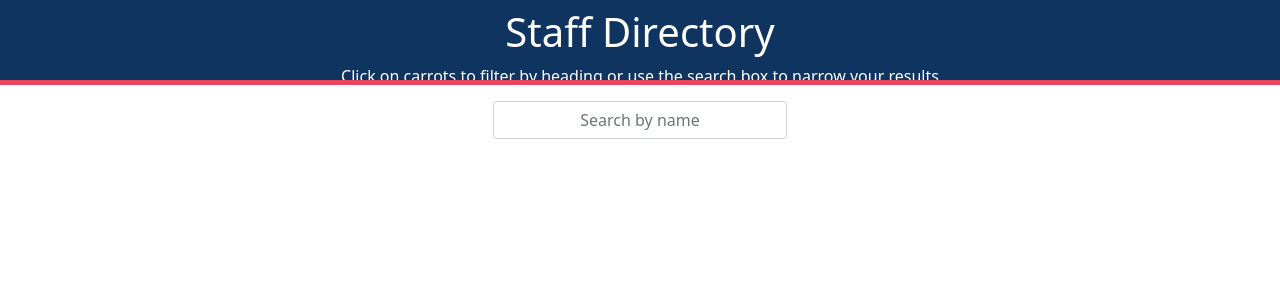
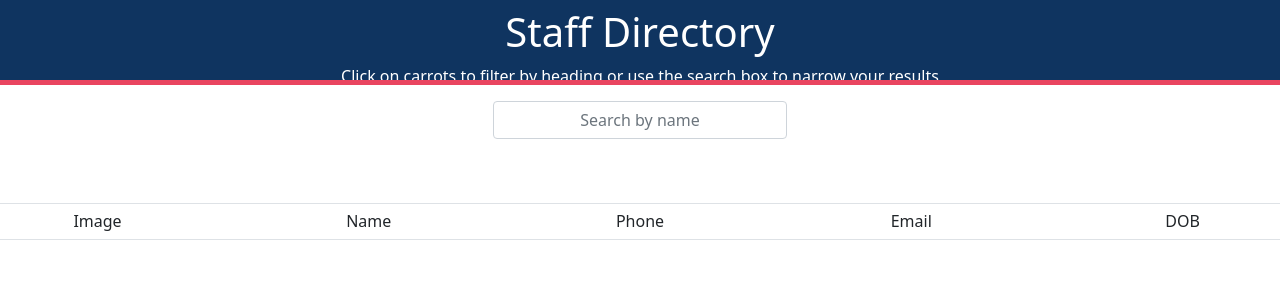
Before and after one commit to profjjk/staff-directory, a React (Create React App) app: page / in a window 1280 px wide. Shown: the top 300 px of the page. Built offline with nearby package versions, Linux system fonts and the light colour scheme.

Commit message:
add sorting headers for directory

```diff
--- a/src/App.js
+++ b/src/App.js
@@ -1,12 +1,14 @@
 import React from 'react';
 import Header from './components/Header/Header';
 import Search from './components/Search/Search';
+import Sort from './components/Sort/Sort';
 
 function App() {
   return (
     <div>
       <Header />
       <Search />
+      <Sort />
     </div>
   );
 };
--- a/src/components/Search/Search.js
+++ b/src/components/Search/Search.js
@@ -2,7 +2,7 @@
 
 function Search() {
   return (
-    <div className="row justify-content-center">
+    <div className="row justify-content-center mb-5">
       <div className="col-12 input-group w-25 p-3">
         <input className="form-control mx-auto text-center" type="text" placeholder="Search by name" />
       </div>
--- a/src/components/Sort/Sort.js
+++ b/src/components/Sort/Sort.js
@@ -0,0 +1,25 @@
+import React from 'react';
+
+function Sort() {
+  return (
+    <div className="row pt-2 mt-5 border">
+      <div className="col-2">
+        <h6 className="text-center">Image</h6>
+      </div>
+      <div className="col-3">
+        <h6 className="text-center">Name</h6>
+      </div>
+      <div className="col-2">
+        <h6 className="text-center">Phone</h6>
+      </div>
+      <div className="col-3">
+        <h6 className="text-center">Email</h6>
+      </div>
+      <div className="col-2">
+        <h6 className="text-center">DOB</h6>
+      </div>
+    </div>
+  )
+}
+
+export default Sort;
```
